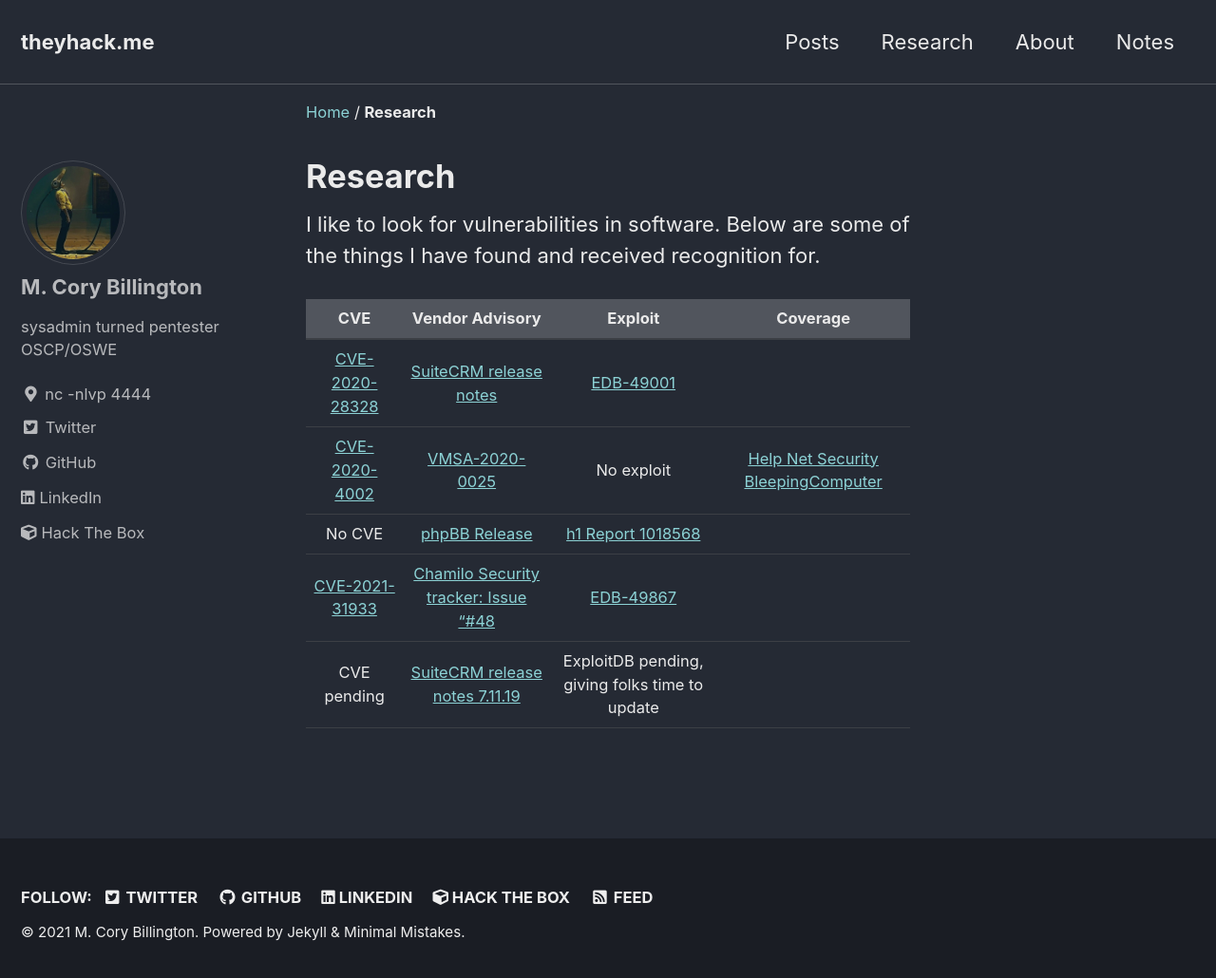
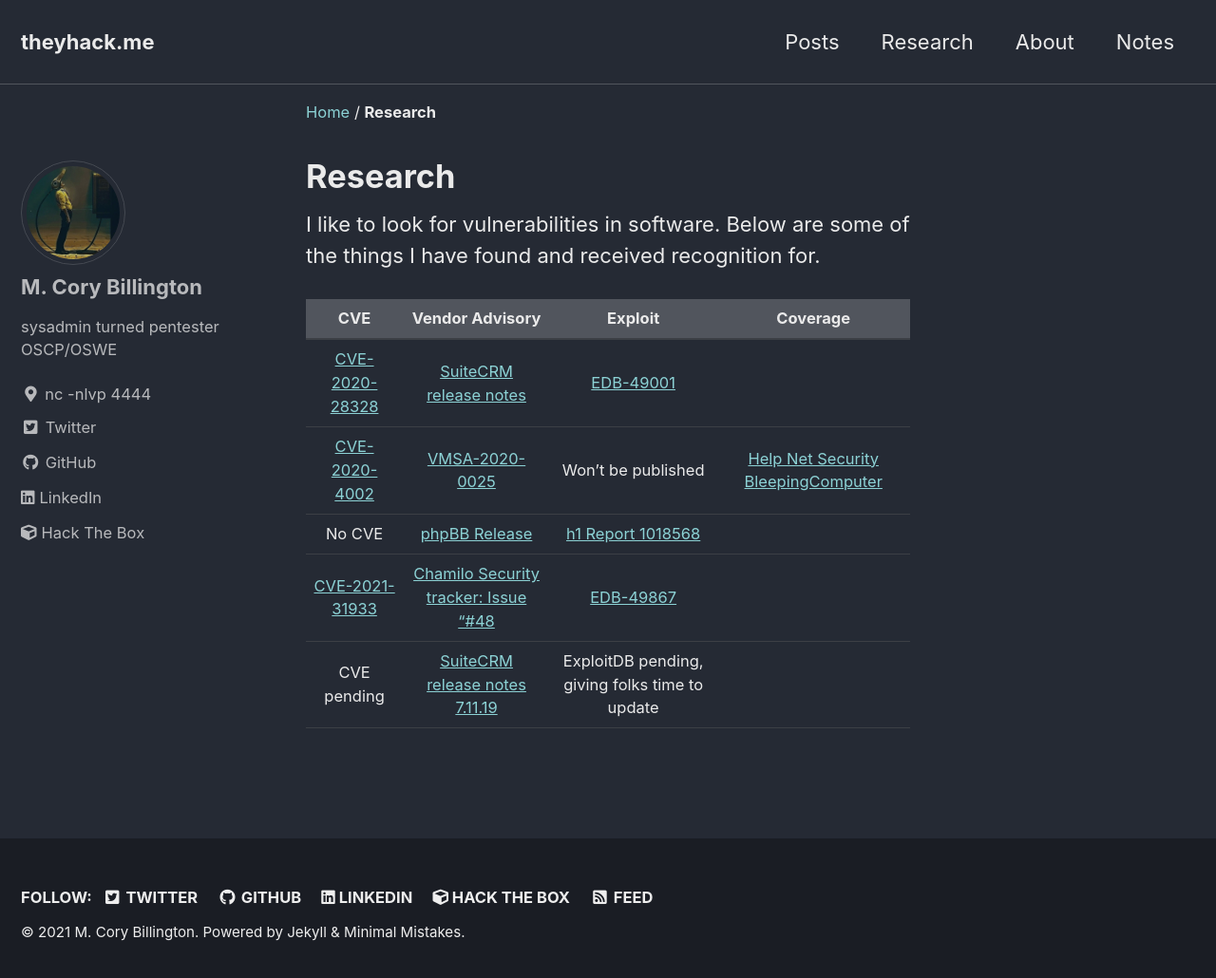
Before and after one commit to mcorybillington/mcorybillington.github.io, a Jekyll site: the page built from _pages/research.md, in a window 1280 px wide and 1038 px high. Shown: the top 1030 px of the window at 95% size. Built offline with Jekyll 4.4.1, drawn with Linux system fonts in a browser that asks for light colours; cached includes are drawn as plain includes.

Commit message:
Changed verbage

```diff
--- a/_pages/research.md
+++ b/_pages/research.md
@@ -10,7 +10,7 @@ I like to look for vulnerabilities in software. Below are some of the things I h
 |  CVE  |  Vendor Advisory  |  Exploit  |  Coverage  |
 | :---: | :---------------: | :-------: | :--------: |
 | [CVE-2020-28328](https://cve.mitre.org/cgi-bin/cvename.cgi?name=CVE-2020-28328) | [SuiteCRM release notes](https://suitecrm.com/suitecrm-7-11-17-7-10-28-lts-versions-released/) | [EDB-49001](https://www.exploit-db.com/exploits/49001) |
-|[CVE-2020-4002](https://cve.mitre.org/cgi-bin/cvename.cgi?name=CVE-2020-4002)|[VMSA-2020-0025](https://www.vmware.com/security/advisories/VMSA-2020-0025.html)|No exploit| [Help Net Security](https://www.helpnetsecurity.com/2020/11/20/vulnerabilities-esxi-hypervisor/) [BleepingComputer](https://www.bleepingcomputer.com/news/security/vmware-releases-fix-for-critical-esxi-workstation-vulnerability/)
+|[CVE-2020-4002](https://cve.mitre.org/cgi-bin/cvename.cgi?name=CVE-2020-4002)|[VMSA-2020-0025](https://www.vmware.com/security/advisories/VMSA-2020-0025.html)|Won't be published | [Help Net Security](https://www.helpnetsecurity.com/2020/11/20/vulnerabilities-esxi-hypervisor/) [BleepingComputer](https://www.bleepingcomputer.com/news/security/vmware-releases-fix-for-critical-esxi-workstation-vulnerability/)
 | No CVE | [phpBB Release](https://www.phpbb.com/community/viewtopic.php?f=14&t=2573416) | [h1 Report 1018568](https://hackerone.com/reports/1018568)
 | [CVE-2021-31933](https://cve.mitre.org/cgi-bin/cvename.cgi?name=CVE-2021-31933) | [Chamilo Security tracker: Issue "#48](https://support.chamilo.org/projects/1/wiki/Security_issues#Issue-48-2021-04-17-Critical-impact-high-risk-Remote-Code-Execution) | [EDB-49867](https://www.exploit-db.com/exploits/49867)
 | CVE pending | [SuiteCRM release notes 7.11.19](https://suitecrm.com/time-to-upgrade-suitecrm-7-11-19-7-10-30-lts-released/) | ExploitDB pending, giving folks time to update
```
